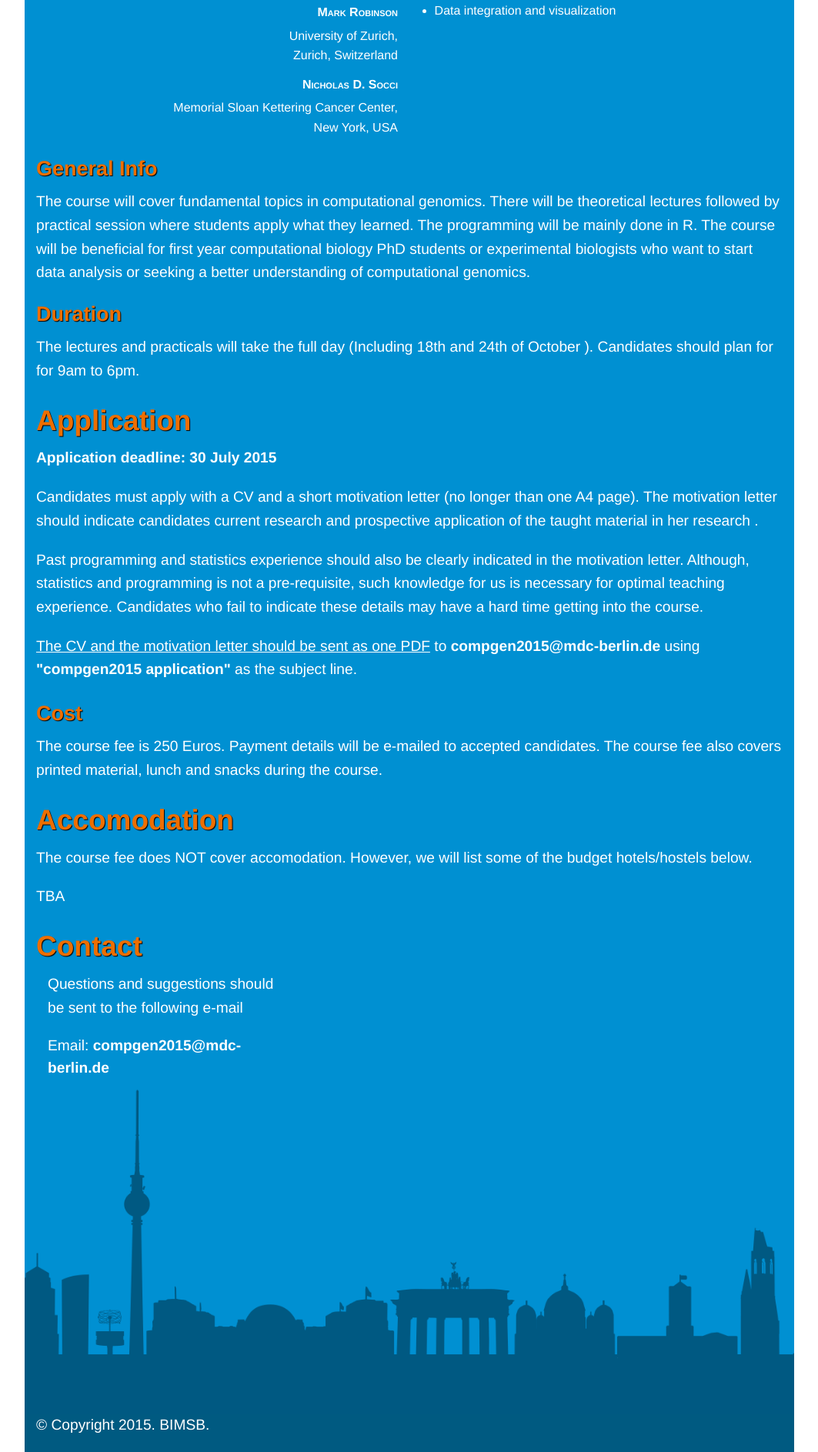
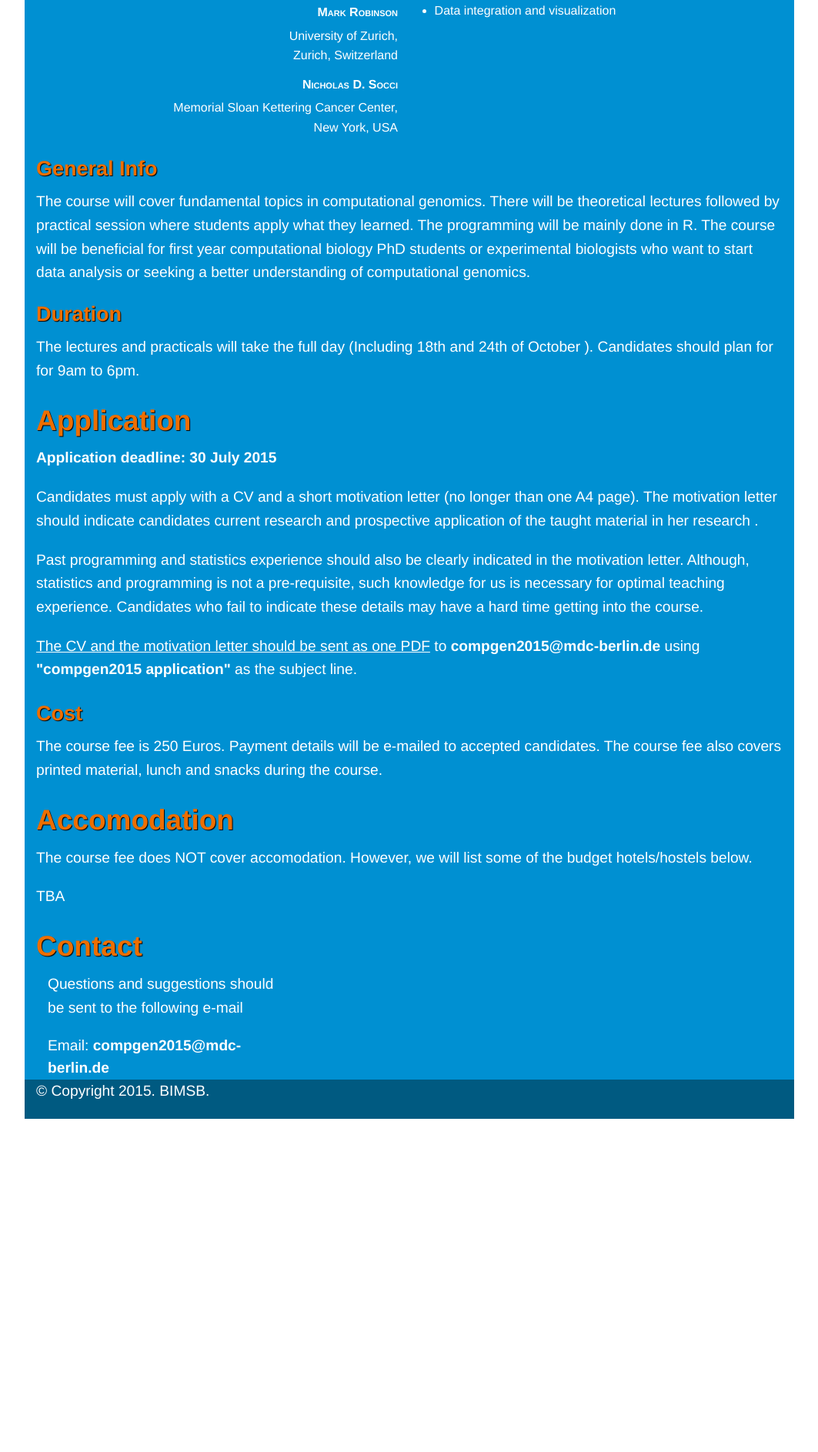
Before and after one commit to BIMSBbioinfo/compgen, a Jekyll site: the page 2015/index.html, which Jekyll copies as it is, in a window 1280 px wide. Shown: the part 1054-2941 px from the top of the page at 77% size, without its empty margins (108-1171 px from the left). Built offline with Jekyll 4.4.1, drawn with Linux system fonts in a browser that asks for light colours; nearby versions of some CDN libraries; library files that are not in the unit come from our copies; after the commit the page ends 2508 px from its top, so only the background shows below that.

Commit message:
remove skyline image

```diff
--- a/2015/index.html
+++ b/2015/index.html
@@ -150,7 +150,6 @@
       </div>
     </div>
     <footer class="row">
-      <img src="img/skyline.png">
       <div class="large-12 columns">
         <div class="row">
           <div class="large-6 columns">
```
Also changed, not shown: 2015/img/skyline.png (deleted).
